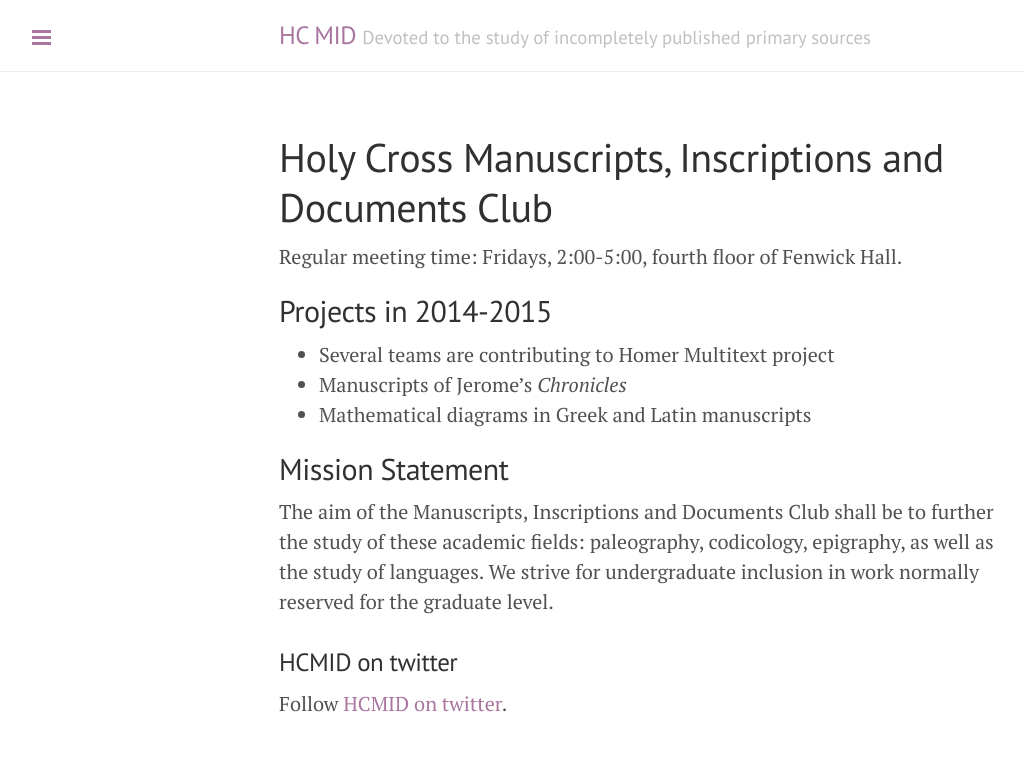
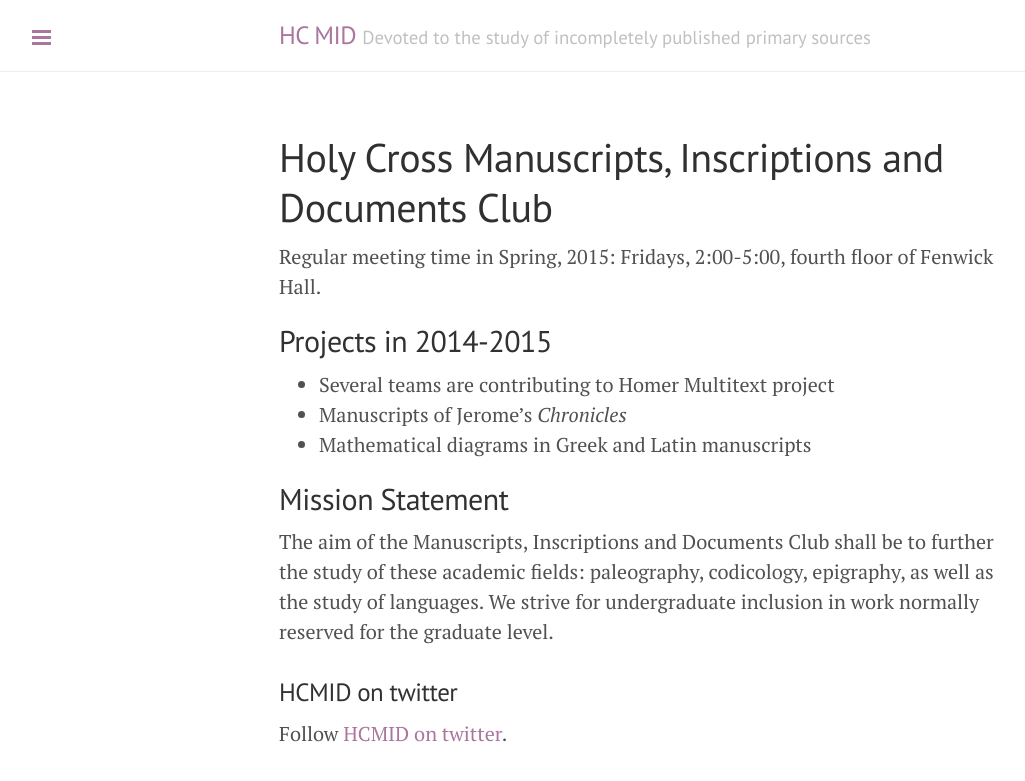
Before and after one commit to HCMID/HCMID.github.io, a Jekyll site: the page built from index.md, in a window 1280 px wide. Shown: the top 781 px of the page, without its empty margins (1-1026 px from the left). Built offline with Jekyll 4.4.1, drawn with Linux system fonts in a browser that asks for light colours.

Commit message:
Add note to home page

```diff
--- a/index.md
+++ b/index.md
@@ -4,7 +4,7 @@
 ---
 
 
-Regular meeting time: Fridays, 2:00-5:00, fourth floor of Fenwick Hall.
+Regular meeting time in Spring, 2015:  Fridays, 2:00-5:00, fourth floor of Fenwick Hall.
 
 ## Projects in 2014-2015 ##
 
```
